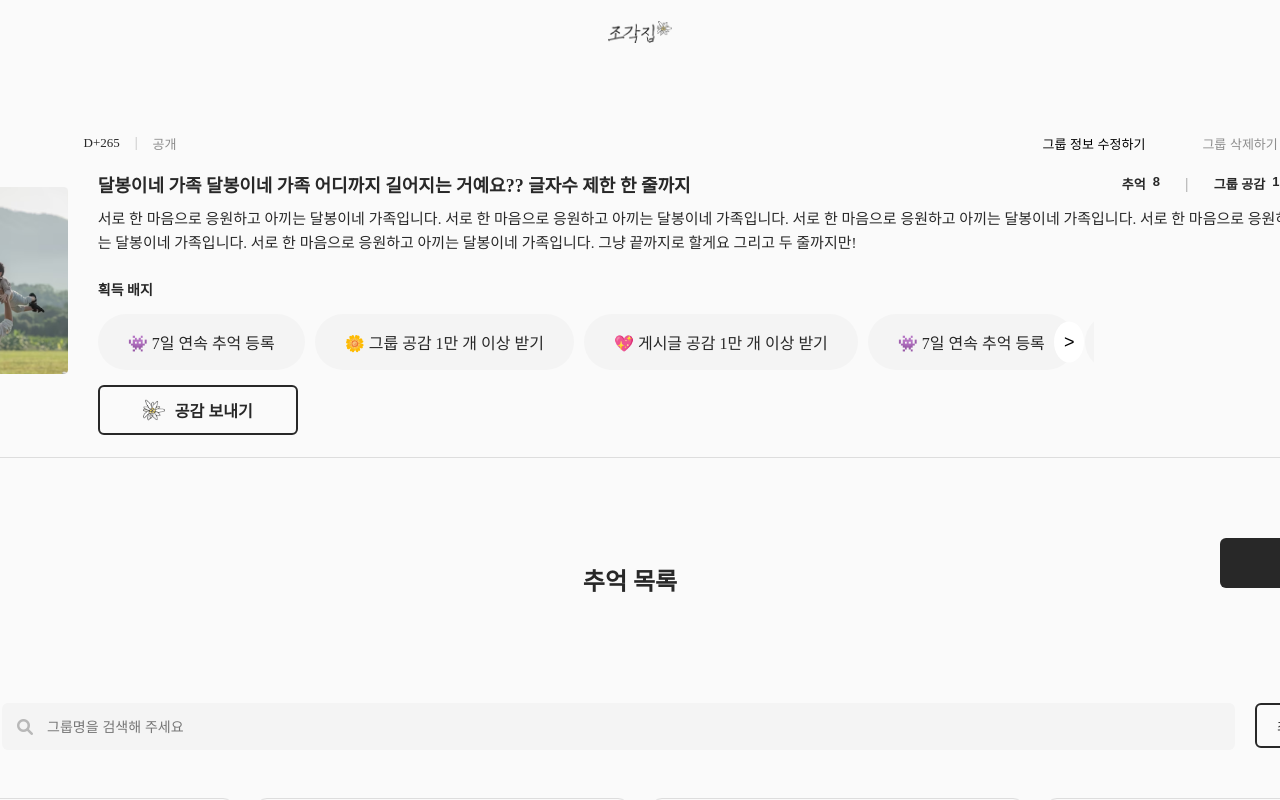
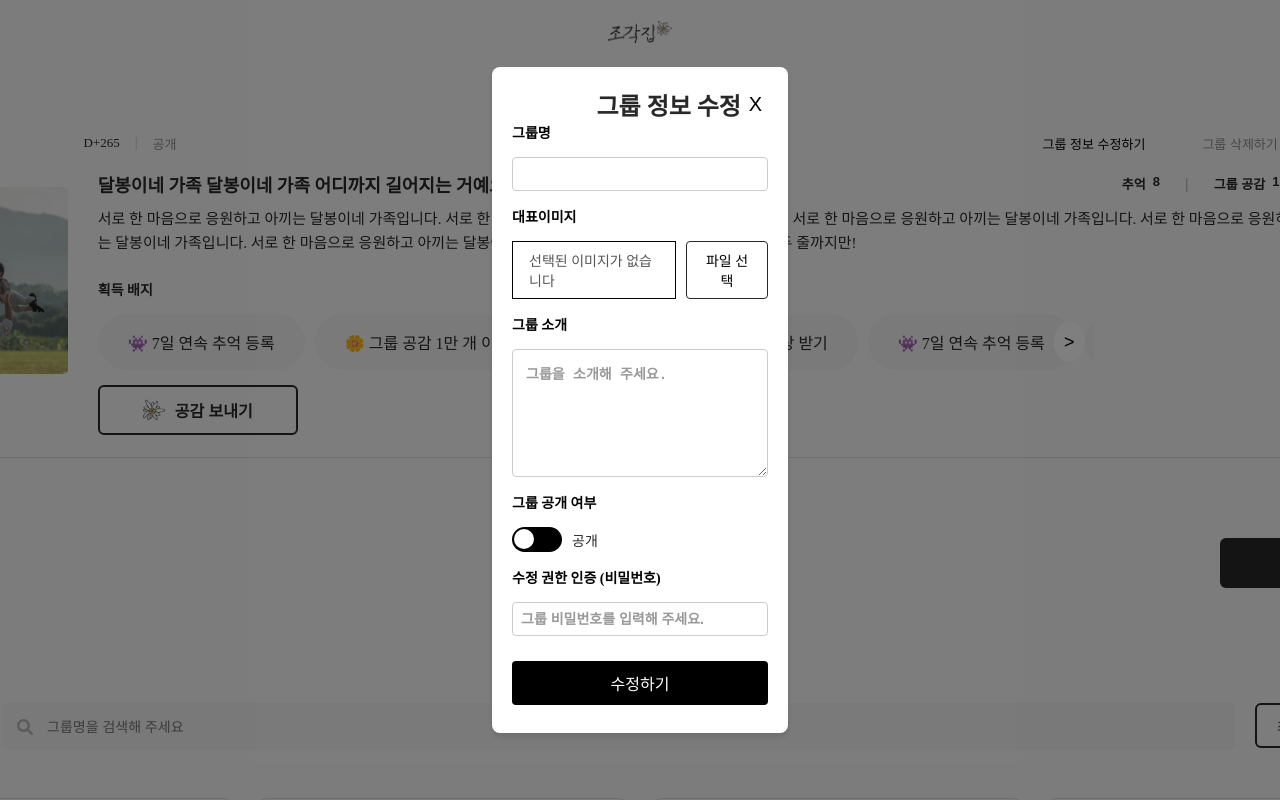
Before and after one commit to Codeit-Toy-Project/Front_End, a React (Create React App) app: page /group-details in a window 1280 px wide. Both pictures are taken after a click on the button "그룹 정보 수정하기". Shown: the top 800 px of the page. Built offline with nearby package versions, Linux system fonts and the light colour scheme; a web font is replaced by a local one.

Commit message:
[FE-08]: Group-Detail/ 수정하기 모달 구현

```diff
--- a/src/components/profile.jsx
+++ b/src/components/profile.jsx
@@ -3,6 +3,8 @@ import styled from "styled-components";
 import profileImg from "../../src/assets/favicon/profileImg.png";
 import empathyIcon from "../../src/assets/favicon/favicon32_32.png";
 import EmpathyButton from "./Like";
+import Modify from "../modal/GroupDetailsModal/Modify";
+
 
 // 추억, 공감 컴포넌트
 const Memories = () => {
@@ -21,14 +23,26 @@ const Memories = () => {
     );
 };
 
+
 // 수정, 삭제 버튼 컴포넌트
 const ResponsiveButtons = () => {
     const [activeButton, setActiveButton] = useState(null);
+    const [isModalOpen, setIsModalOpen] = useState(false);
+
+    const handleEditClick = () => {
+        setActiveButton("edit");
+        setIsModalOpen(true); // 모달 열기
+      };
+
+      const handleCloseModal = () => {
+        setIsModalOpen(false); // 모달 닫기
+      };
+
     return (
        <ButtonContainer>
       <EditButton
         isActive={activeButton === "edit"}
-                onClick={() => setActiveButton("edit")}
+        onClick={handleEditClick}
       >
         그룹 정보 수정하기
       </EditButton>
@@ -38,6 +52,8 @@ const ResponsiveButtons = () => {
       >
         그룹 삭제하기
       </DeleteButton>
+
+      {isModalOpen && <Modify onClose={handleCloseModal} />}
     </ButtonContainer>
     );
 };
@@ -118,7 +134,6 @@ const BadgeListComponent = ({ badges }) => {
 
     return (
         <BadgeListContainer>
-            {/* 왼쪽 스크롤 버튼 */}
             <ScrollButton left onClick={scrollLeft} visible={scrollLeftVisible}>
                 &lt;
             </ScrollButton>
--- /dev/null
+++ b/src/modal/GroupDetailsModal/Modify.jsx
@@ -0,0 +1,243 @@
+import React, { useState } from "react";
+import styled from "styled-components";
+
+const Modify = ({ onClose, isPublicInitial }) => {
+  const [groupName, setGroupName] = useState("");
+  const [groupImage, setGroupImage] = useState(null);
+  const [groupDescription, setGroupDescription] = useState("");
+  const [groupPassword, setGroupPassword] = useState("");
+  const [isPublic, setIsPublic] = useState(isPublicInitial); // 공개 여부 초기값 설정
+
+  const handleImageChange = (e) => {
+    setGroupImage(e.target.files[0]);
+  };
+
+  const handleSubmit = () => {
+    //TODO: - 그룹 수정 로직 추가
+    console.log({
+      groupName,
+      groupImage,
+      groupDescription,
+      isPublic,
+      groupPassword,
+    });
+    onClose();
+  };
+
+  return (
+    <ModalOverlay>
+      <ModalContainer>
+        <ModalHeader>
+          <HeaderText>그룹 정보 수정</HeaderText>
+          <CloseButton onClick={onClose}>X</CloseButton>
+        </ModalHeader>
+        <ModalBody>
+          <Label>그룹명</Label>
+          <Input
+            type="text"
+            value={groupName}
+            onChange={(e) => setGroupName(e.target.value)}
+          />
+
+          <Label>대표이미지</Label>
+          <ImageWrapper>
+            <FileName>{groupImage ? groupImage.name : "선택된 이미지가 없습니다"}</FileName>
+            <FileButton htmlFor="file-upload">파일 선택</FileButton>
+            <InputFile
+              id="file-upload"
+              type="file"
+              onChange={handleImageChange}
+            />
+          </ImageWrapper>
+
+          <Label>그룹 소개</Label>
+          <Textarea
+           placeholder="그룹을 소개해 주세요."
+            value={groupDescription}
+            onChange={(e) => setGroupDescription(e.target.value)}
+          />
+
+          <Label>그룹 공개 여부</Label>
+          <ToggleContainer>
+            <ToggleWrapper isPublic={isPublic} onClick={() => setIsPublic(!isPublic)}>
+              <ToggleButton isPublic={isPublic} />
+            </ToggleWrapper>
+            <ToggleText>공개</ToggleText>
+          </ToggleContainer>
+
+          <Label>수정 권한 인증 (비밀번호)</Label>
+          <Input
+            type="password"
+            value={groupPassword}
+            onChange={(e) => setGroupPassword(e.target.value)}
+            placeholder="그룹 비밀번호를 입력해 주세요."
+          />
+
+          <SubmitButton onClick={handleSubmit}>수정하기</SubmitButton>
+        </ModalBody>
+      </ModalContainer>
+    </ModalOverlay>
+  );
+};
+
+export default Modify;
+
+const ModalOverlay = styled.div`
+  position: fixed;
+  top: 0;
+  left: 0;
+  width: 100vw;
+  height: 100vh;
+  background-color: rgba(0, 0, 0, 0.5);
+  display: flex;
+  justify-content: center;
+  align-items: center;
+  z-index: 999;
+`;
+
+const ModalContainer = styled.div`
+  background-color: white;
+  width: 20%;
+  padding: 20px;
+  border-radius: 8px;
+  box-shadow: 0 4px 6px rgba(0, 0, 0, 0.1);
+`;
+
+const HeaderText = styled.div`
+  text-align: center;
+  color: #282828;
+  font-size: 24px;
+  font-weight: bold;
+  margin-left: 33%;
+`;
+
+const ModalHeader = styled.div`
+  display: flex;
+  justify-content: space-between;
+  align-items: center;
+`;
+
+const CloseButton = styled.button`
+  background: none;
+  border: none;
+  font-size: 20px;
+  cursor: pointer;
+`;
+
+const ModalBody = styled.div`
+  display: flex;
+  flex-direction: column;
+  gap: 15px;
+`;
+
+const Label = styled.label`
+  font-size: 14px;
+  font-weight: bold;
+`;
+
+const Input = styled.input`
+  padding: 8px;
+  font-size: 14px;
+  border: 1px solid #ccc;
+  border-radius: 4px;
+
+  &::placeholder {
+    color: #999;
+    font-weight: bold;
+  }
+`;
+
+const InputFile = styled.input`
+  display: none;
+`;
+
+const FileButton = styled.label`
+  padding: 8px 16px;
+  background-color: #ffffff;
+  color: black;
+  font-size: 14px;
+  border-radius: 4px;
+  cursor: pointer;
+  text-align: center;
+  display: inline-block;
+  border: 1px solid #282828;
+  &:hover {
+    background-color: #d6d6d6;
+  }
+`;
+
+const ImageWrapper = styled.div`
+  display: flex;
+  align-items: center;
+
+`;
+
+const FileName = styled.span`
+  padding: 8px 16px;
+  flex-grow: 1;
+  align-self: center;
+  font-size: 14px;
+  color: #555;
+  margin-right: 10px;
+  border: 1px solid #000000;
+`;
+
+const Textarea = styled.textarea`
+  padding: 13px;
+  font-size: 14px;
+  border: 1px solid #ccc;
+  border-radius: 4px;
+  height: 100px;
+
+  &::placeholder {
+    color: #999;
+    font-weight: bold;
+  }
+`;
+
+const ToggleContainer = styled.div`
+  display: flex;
+  align-items: center;
+`;
+
+const ToggleWrapper = styled.div`
+  width: 50px;
+  height: 25px;
+  background-color: ${(props) => (props.isPublic ? "#cfcfcf" : "black")};
+  border-radius: 25px;
+  position: relative;
+  cursor: pointer;
+  transition: background-color 0.3s ease;
+`;
+
+const ToggleButton = styled.div`
+  position: absolute;
+  top: 2px;
+  left: ${(props) => (props.isPublic ? "26px" : "2px")};
+  width: 20px;
+  height: 20px;
+  background-color: white;
+  border-radius: 50%;
+  transition: left 0.3s ease;
+`;
+
+const ToggleText = styled.span`
+  margin-left: 10px;
+  font-size: 14px;
+  color: #282828;
+`;
+
+const SubmitButton = styled.button`
+  padding: 10px;
+  background-color: black;
+  color: white;
+  font-size: 16px;
+  border: none;
+  border-radius: 4px;
+  cursor: pointer;
+  margin-top: 10px;
+  margin-bottom: 3%;
+  &:hover {
+    background-color: #3b3b3b;
+  }
+`;
```
Lines whose indentation alone changed are shown as unchanged.
